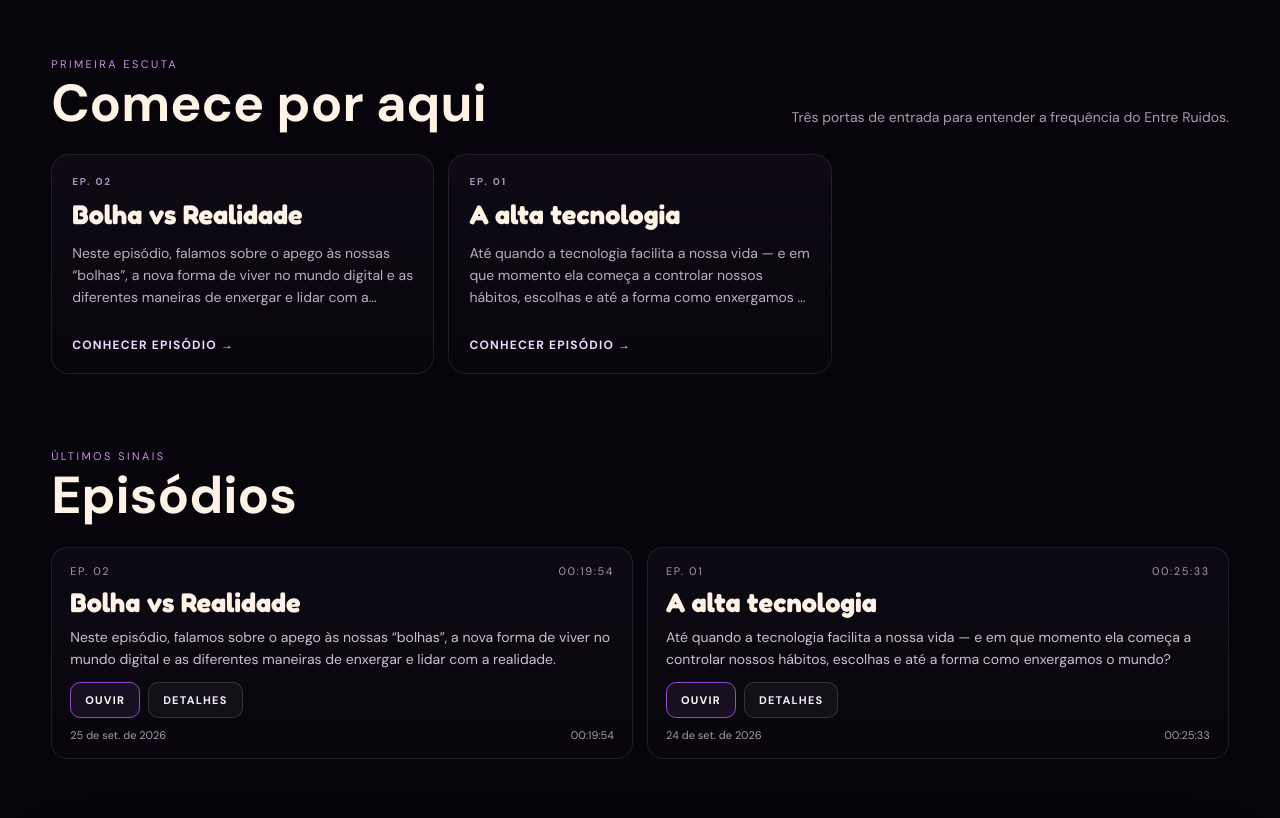
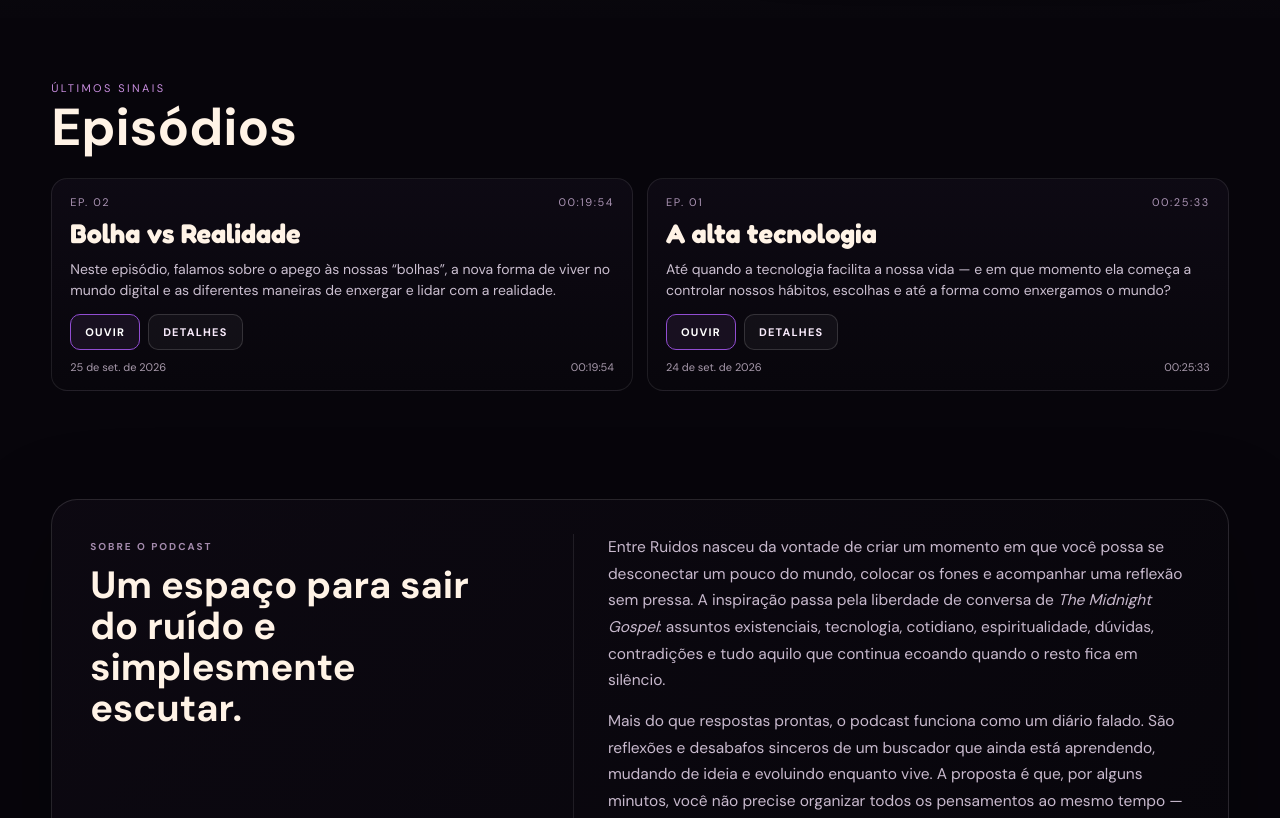
Before and after one commit to runawayez/entreruidos, a website: page index.html in a window 1280 px wide. Shown: the part 911-1729 px from the top of the page. Drawn offline with Linux system fonts and the light colour scheme; no server answers; grey boxes are pictures that could not be loaded.

Commit message:
Remove redundant start here section

```diff
--- a/index.html
+++ b/index.html
@@ -101,18 +101,6 @@
           </div>
         </div>
       </div>
-    </section>
-
-
-    <section id="comece" class="start-here shell home-section">
-      <div class="section-title start-title">
-        <div>
-          <span>PRIMEIRA ESCUTA</span>
-          <h2>Comece por aqui</h2>
-        </div>
-        <p>Três portas de entrada para entender a frequência do Entre Ruidos.</p>
-      </div>
-      <div id="startGrid" class="start-grid" aria-live="polite"></div>
     </section>
 
     <section id="episodios" class="episodes shell page-anchor home-section">
```
